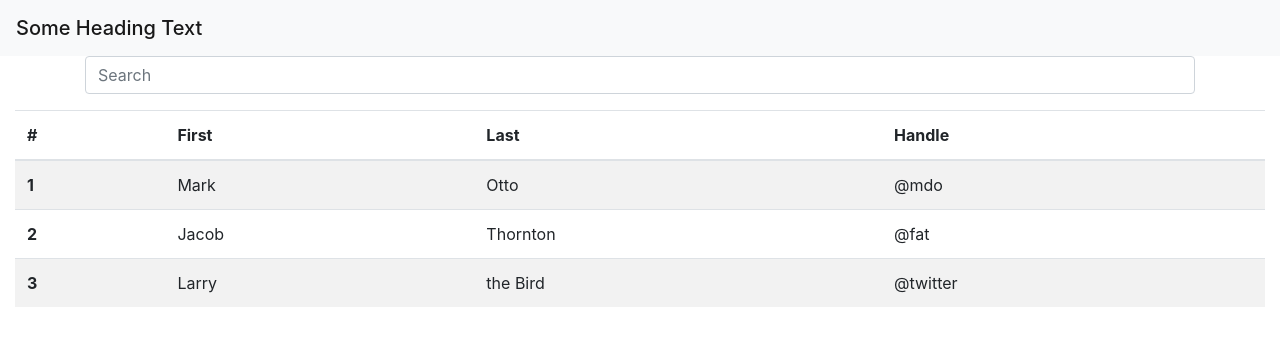
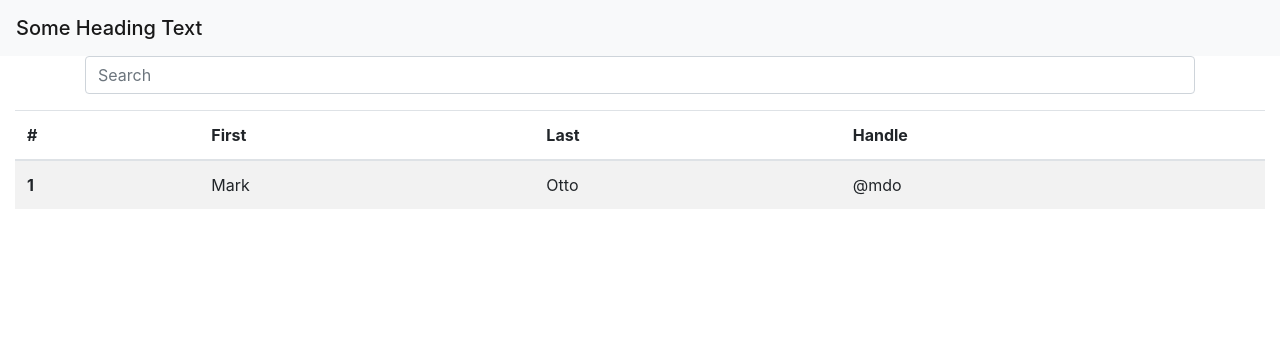
Before and after one commit to chee-codes/employee-directory, a React (Create React App) app in the folder employee-dir/: page / in a window 1280 px wide. Shown: the top 346 px of the page. Built offline with nearby package versions, Linux system fonts and the light colour scheme.

Commit message:
Update package.json

```diff
--- a/employee-dir/package.json
+++ b/employee-dir/package.json
@@ -6,6 +6,7 @@
     "@testing-library/jest-dom": "^5.11.9",
     "@testing-library/react": "^11.2.5",
     "@testing-library/user-event": "^12.7.3",
+    "axios": "^0.21.1",
     "react": "^17.0.1",
     "react-dom": "^17.0.1",
     "react-scripts": "4.0.3",
--- a/employee-dir/src/components/Table.js
+++ b/employee-dir/src/components/Table.js
@@ -1,4 +1,5 @@
 import React from "react";
+import TableBody from "./TableBody";
 
 const Table = () => {
   return (
@@ -12,26 +13,7 @@ const Table = () => {
             <th scope="col">Handle</th>
           </tr>
         </thead>
-        <tbody>
-          <tr>
-            <th scope="row">1</th>
-            <td>Mark</td>
-            <td>Otto</td>
-            <td>@mdo</td>
-          </tr>
-          <tr>
-            <th scope="row">2</th>
-            <td>Jacob</td>
-            <td>Thornton</td>
-            <td>@fat</td>
-          </tr>
-          <tr>
-            <th scope="row">3</th>
-            <td>Larry</td>
-            <td>the Bird</td>
-            <td>@twitter</td>
-          </tr>
-        </tbody>
+        <TableBody />
       </table>
     </div>
   );
--- /dev/null
+++ b/employee-dir/src/components/TableBody.js
@@ -0,0 +1,12 @@
+import React from "react";
+import TableRow from "./TableRow";
+
+const TableBody = () => {
+  return (
+    <tbody>
+      <TableRow />
+    </tbody>
+  );
+};
+
+export default TableBody;
--- /dev/null
+++ b/employee-dir/src/components/TableRow.js
@@ -0,0 +1,14 @@
+import React from "react";
+
+const TableRow = () => {
+  return (
+    <tr>
+      <th scope="row">1</th>
+      <td>Mark</td>
+      <td>Otto</td>
+      <td>@mdo</td>
+    </tr>
+  );
+};
+
+export default TableRow;
```
Also changed, not shown: 1 other file (tests, documents, lock files or other folders).
